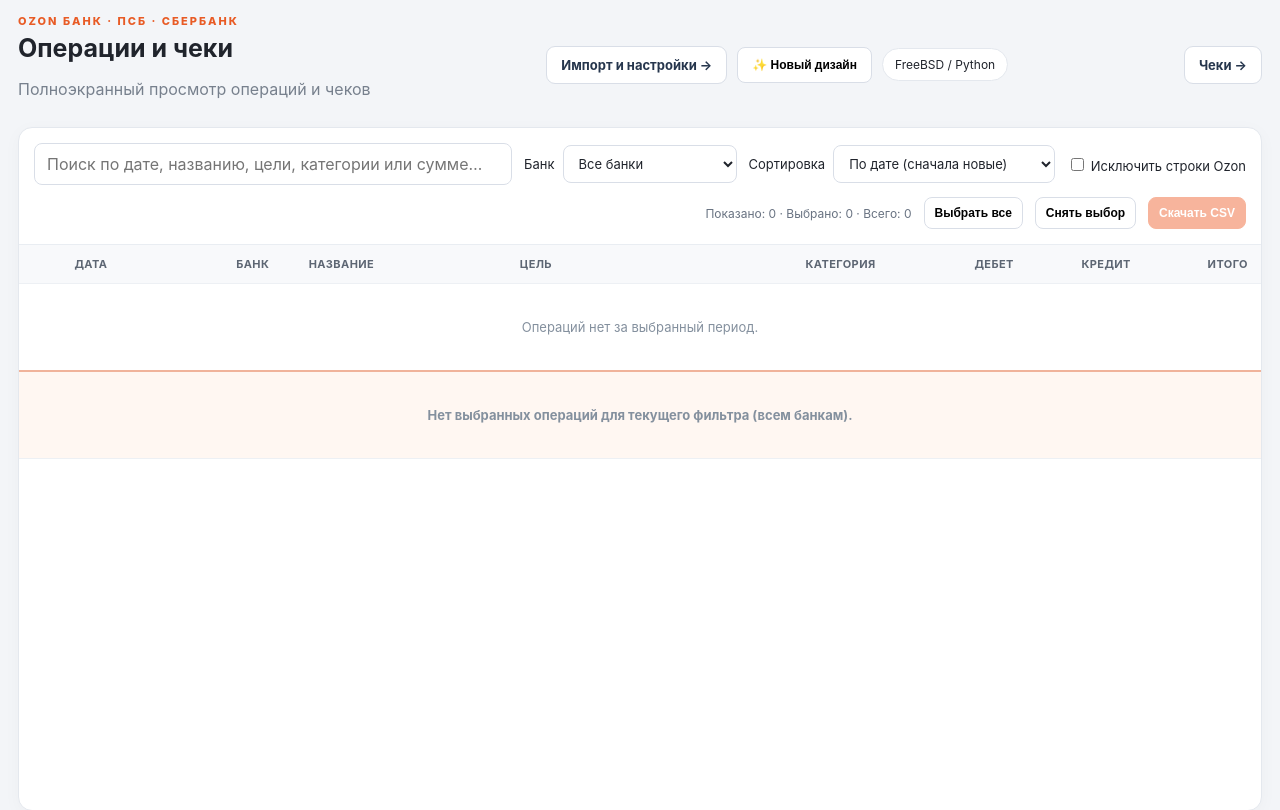
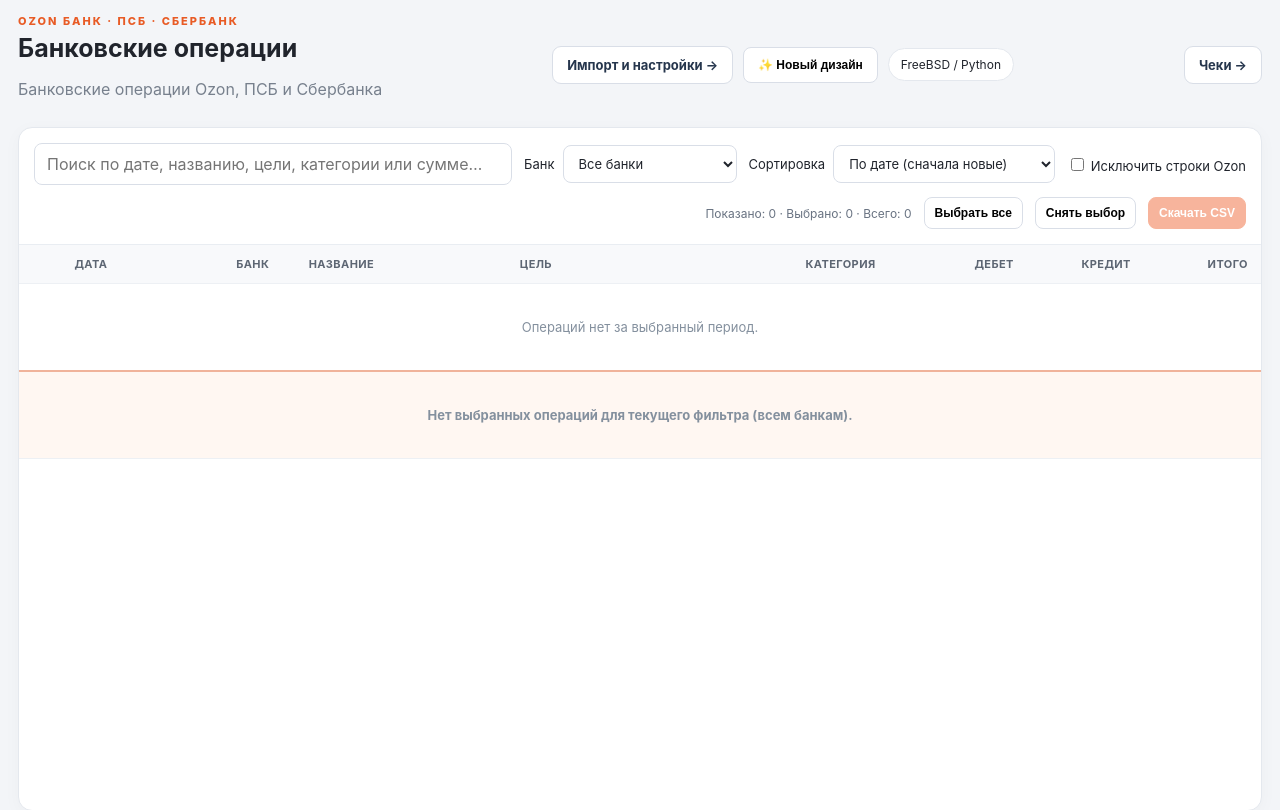
Before and after one commit to definitly486/ozon-export-python, a Flask app: page / in a window 1280 px wide. Shown: the top 810 px of the page. Run offline with Flask 3, Linux system fonts and the light colour scheme; data that the repository does not hold is empty.

Commit message:
Clarify operations page is separate from receipts

```diff
--- a/templates/index.html
+++ b/templates/index.html
@@ -6,7 +6,7 @@
 </head>
 <body class="{{ 'page-settings' if page == 'settings' else 'page-operations' }}">
   <main class="container">
-    <header><div><div class="eyebrow">OZON БАНК · ПСБ · СБЕРБАНК</div><h1>{{ 'Импорт и настройки' if page == 'settings' else 'Операции и чеки' }}</h1><p class="muted">{{ 'Подключение банков и управление резервными копиями' if page == 'settings' else 'Полноэкранный просмотр операций и чеков' }}</p></div><div class="header-tools"><a class="page-link" href="{{ url_for('index') if page == 'settings' else url_for('settings') }}">{{ '← К операциям' if page == 'settings' else 'Импорт и настройки →' }}</a><button id="designToggle" class="design-toggle" type="button" aria-pressed="false">✨ Новый дизайн</button><span class="pill">FreeBSD / Python</span></div><a class="page-link" href="/receipts">Чеки →</a></header>
+    <header><div><div class="eyebrow">OZON БАНК · ПСБ · СБЕРБАНК</div><h1>{{ 'Импорт и настройки' if page == 'settings' else 'Банковские операции' }}</h1><p class="muted">{{ 'Подключение банков и управление резервными копиями' if page == 'settings' else 'Банковские операции Ozon, ПСБ и Сбербанка' }}</p></div><div class="header-tools"><a class="page-link" href="{{ url_for('index') if page == 'settings' else url_for('settings') }}">{{ '← К операциям' if page == 'settings' else 'Импорт и настройки →' }}</a><button id="designToggle" class="design-toggle" type="button" aria-pressed="false">✨ Новый дизайн</button><span class="pill">FreeBSD / Python</span></div><a class="page-link" href="/receipts">Чеки →</a></header>
     <section class="panel controls">
       <div class="actions"><button id="connect" class="primary">Открыть Ozon Банк в Firefox</button><button id="connectPsb" type="button">Открыть ПСБ Банк в Firefox</button><span id="status" class="muted">Используется обычный Firefox, без Selenium</span></div>
       <div class="dates date-controls">
```
